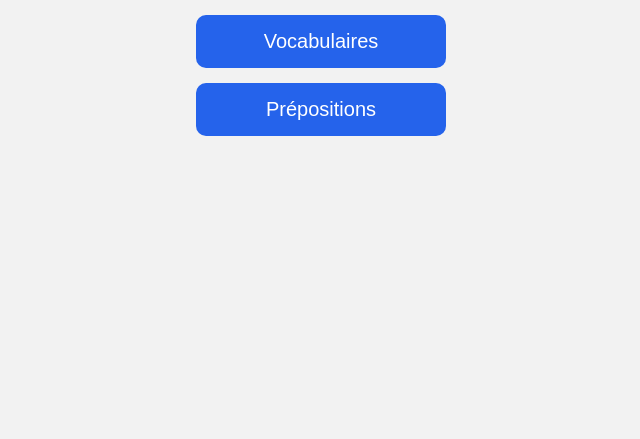
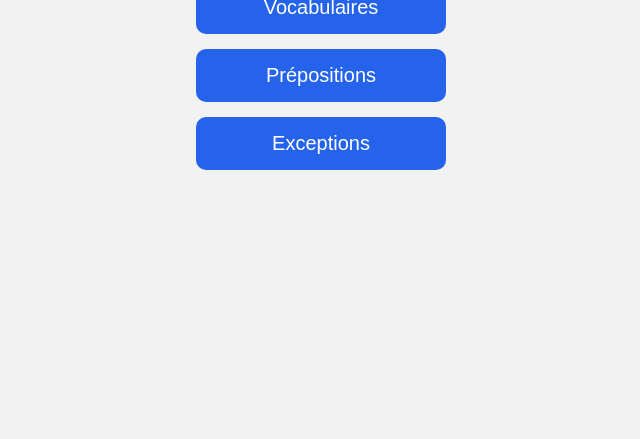
Before and after one commit to Abigermon/hebreu, a plain HTML site: page index.html in a window 1280 px wide. Shown: the part 361-800 px from the top of the page, without its empty margins (319-959 px from the left). Drawn offline with Linux system fonts and the light colour scheme.

Commit message:
Add 'Exceptions' button to the menu

```diff
--- a/index.html
+++ b/index.html
@@ -55,6 +55,9 @@
         <button onclick="window.location.href='prepositions.html'">
             Prépositions
         </button>
+         <button onclick="window.location.href='exceptions.html'">
+            Exceptions
+        </button>
     </div>
 
 </body>
```
